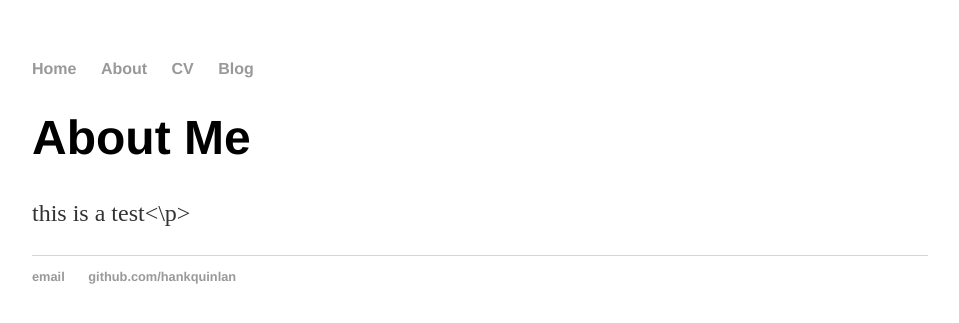
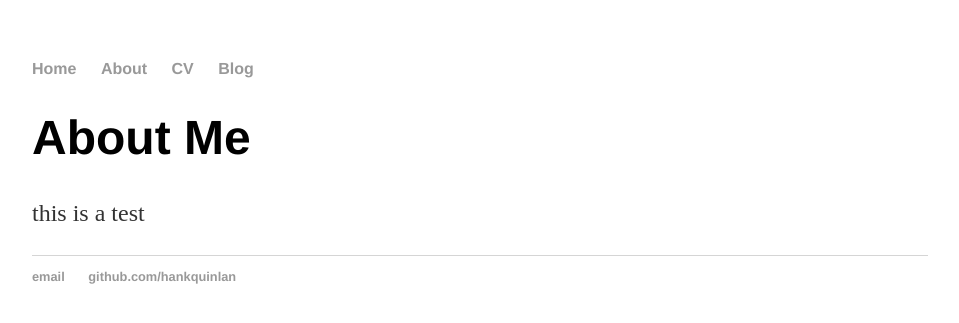
Before and after one commit to ndbkeyes/ndbkeyes.github.io, a Jekyll site: the page built from about/index.html, in a window 1280 px wide. Shown: the top 323 px of the page, without its empty margins (160-1119 px from the left). Built offline with Jekyll 4.4.1, drawn with Linux system fonts in a browser that asks for light colours.

Commit message:
fixed backslash

```diff
--- a/about/index.html
+++ b/about/index.html
@@ -4,5 +4,5 @@ title: About
 ---
 <div class="blurb">
 	<h1>About Me</h1>
-	<p>this is a test<\p>
+	<p>this is a test</p>
 </div><!-- /.blurb -->
```
